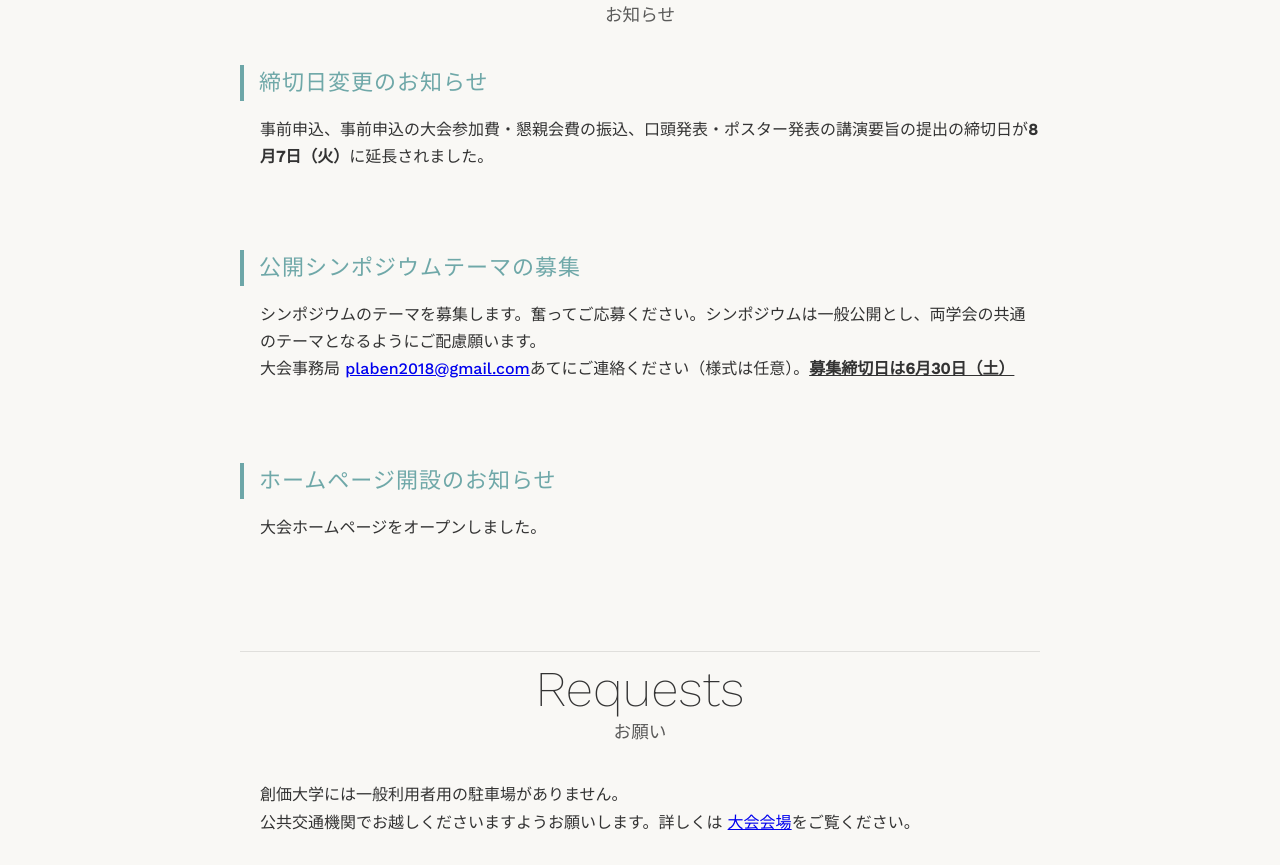
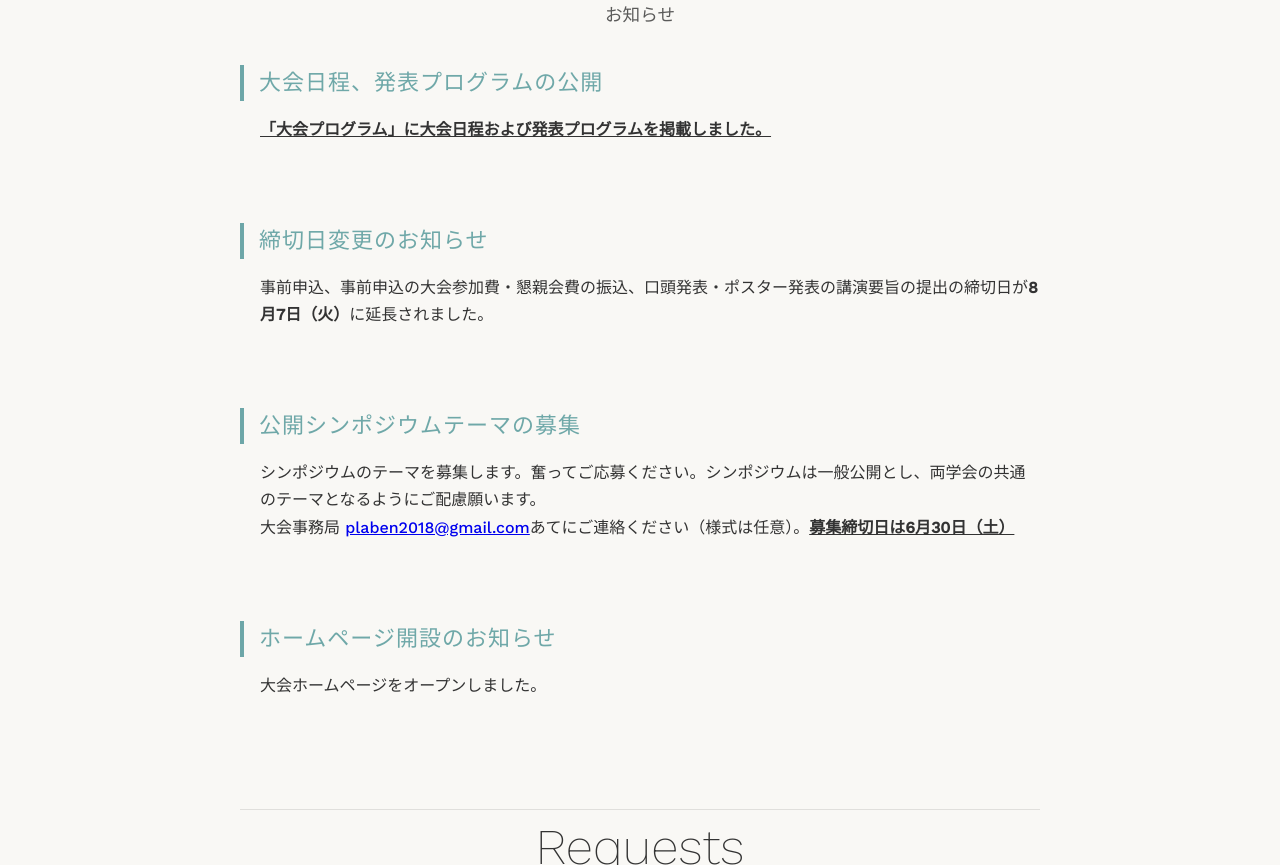
Before and after one commit to plankton-benthos2018/plankton-benthos2018.github.io, a plain HTML site: page index.html in a window 1280 px wide. Shown: the part 946-1811 px from the top of the page. Drawn offline with nearby package versions, Linux system fonts and the light colour scheme; a web font is replaced by a local one.

Commit message:
add news

```diff
--- a/index.html
+++ b/index.html
@@ -150,6 +150,12 @@
         <h2 class="content__title-ja">お知らせ</h2>
         <div class="content-box__article">
           <div class="sub-title__wrapper">
+            <h3 class="content__title-small">大会日程、発表プログラムの公開</h3>
+          </div>
+          <p class="emphasis_underline">「大会プログラム」に大会日程および発表プログラムを掲載しました。</p>
+        </div>
+        <div class="content-box__article">
+          <div class="sub-title__wrapper">
             <h3 class="content__title-small">締切日変更のお知らせ</h3>
           </div>
           <p>事前申込、事前申込の大会参加費・懇親会費の振込、口頭発表・ポスター発表の講演要旨の提出の締切日が<span style="font-weight: bold;">8月7日（火）</span>に延長されました。</p>
```
Also changed, not shown: program.html (+2 -2 lines).
